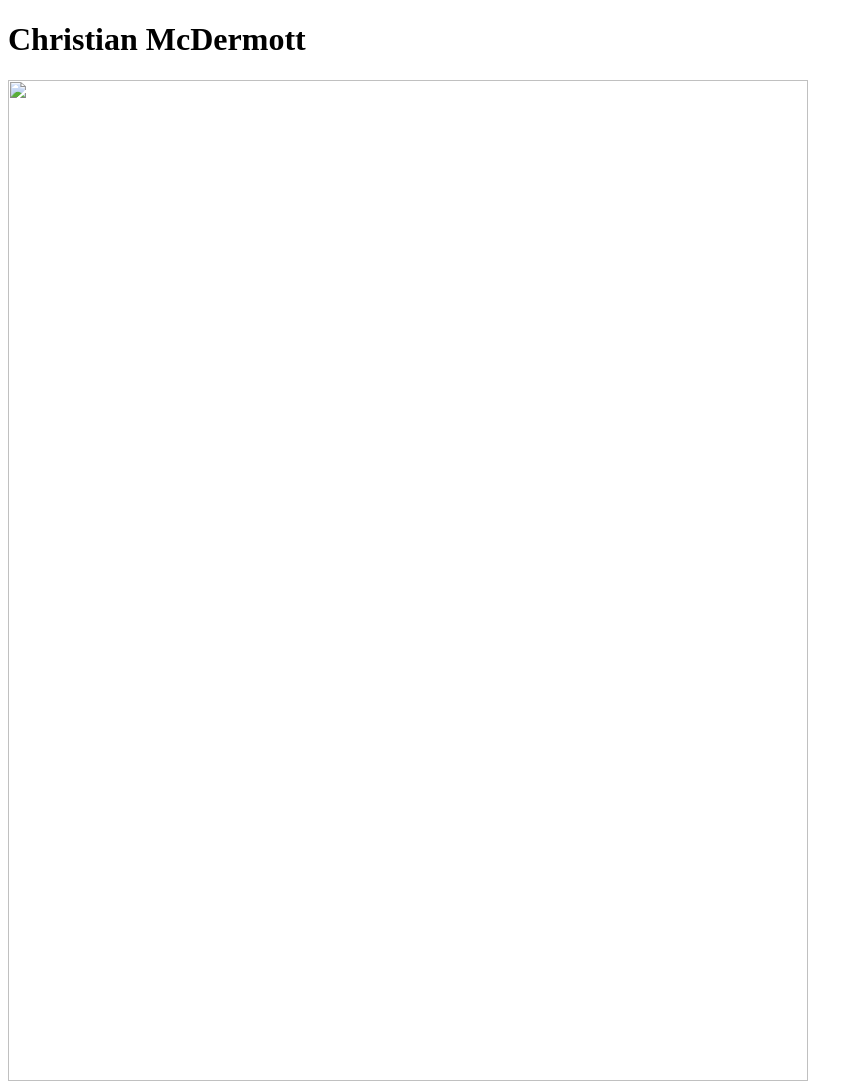
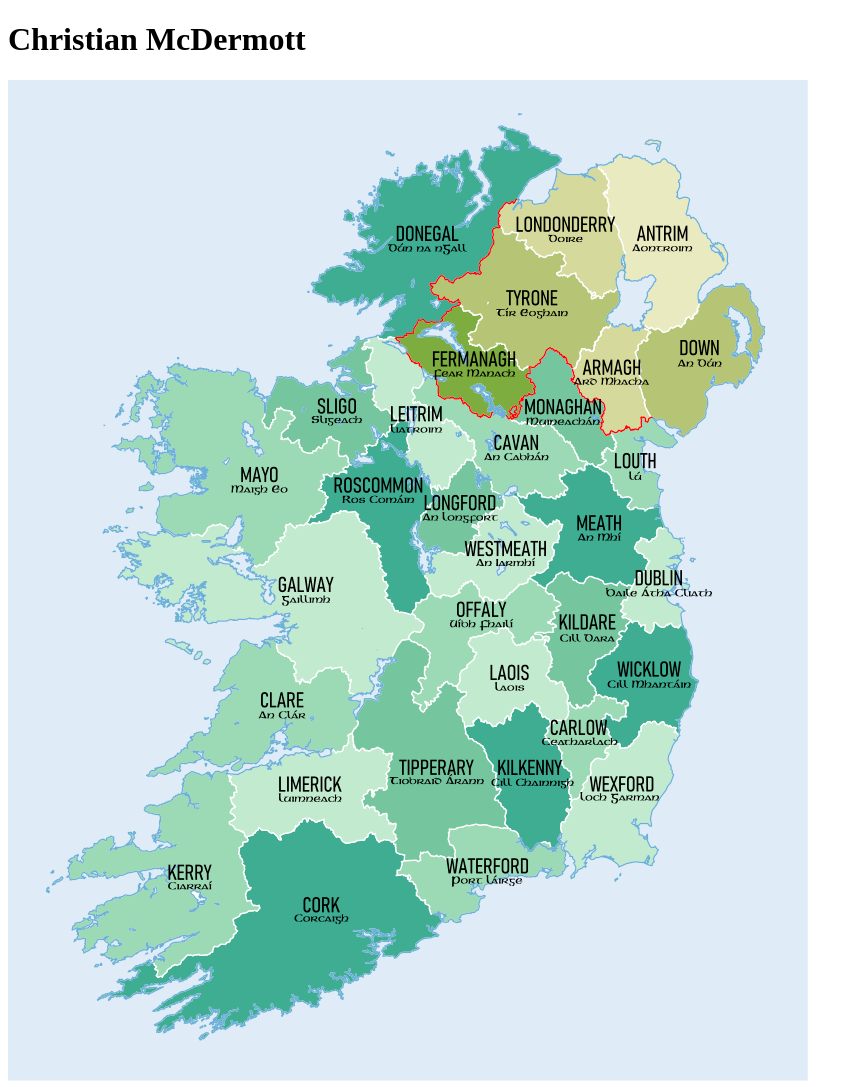
Before and after one commit to 16mcdermottc/16mcdermottc.github.io, a plain HTML site: page index.html in a window 1280 px wide. Shown: the whole page, without its empty margins (0-863 px from the left). Drawn offline with Linux system fonts and the light colour scheme.

Commit message:
map commit 2

```diff
--- a/index.html
+++ b/index.html
@@ -7,7 +7,7 @@
   <body>
     <h1>Christian McDermott</h1>
 
-    <img src="[Ireland] (imported)" width="800" height="1001" border="0" usemap="#map" />
+    <img src="Ireland.png" width="800" height="1001" border="0" usemap="#map" />
 
     <map name="map">
     <!-- #$-:Image map file created by GIMP Image Map plug-in -->
```
Also changed, not shown: Ireland.png (added), 1 other file.
